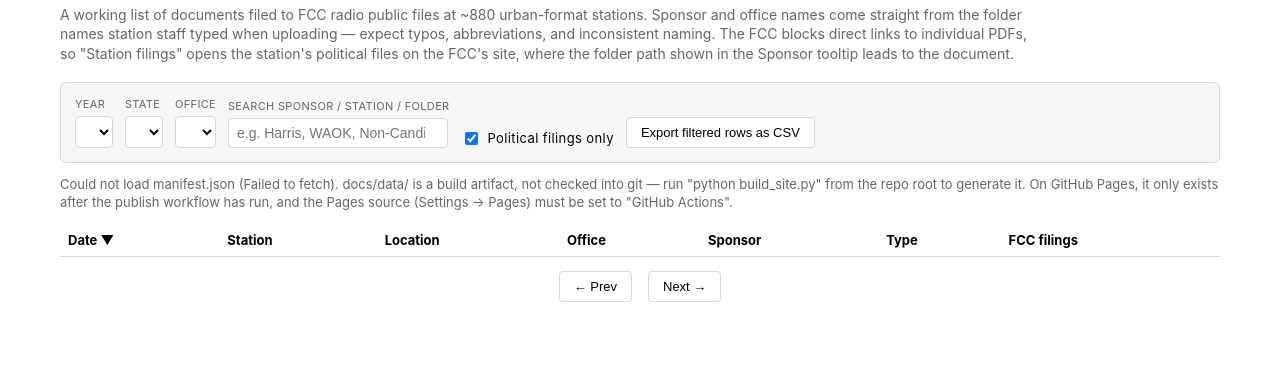
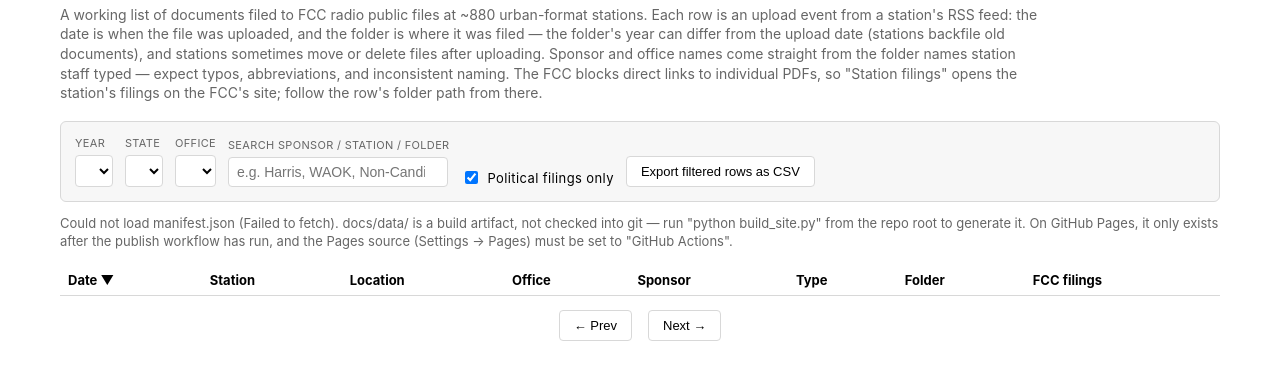
Before and after one commit to dwillis/fcc_publicfile_tracker, a plain HTML site: page docs/index.html in a window 1280 px wide. Shown: the part 50-430 px from the top of the page. Drawn offline with Linux system fonts and the light colour scheme.

Commit message:
better dates

```diff
--- a/docs/app.js
+++ b/docs/app.js
@@ -163,14 +163,14 @@ function renderTable() {
   els.tbody.innerHTML = pageRows.map((r) => {
     const location = [r[iCity], r[iState]].filter(Boolean).join(', ');
     const stationUrl = buildStationUrl(r[cols.indexOf('service')], r[iStation], r[iType]);
-    const pathTitle = escapeHtml(r[iPath] || '');
     return `<tr>
       <td>${escapeHtml(r[iDate])}</td>
       <td>${escapeHtml(r[iStation])}</td>
       <td>${escapeHtml(location)}</td>
       <td>${escapeHtml(r[iOffice])}</td>
-      <td title="${pathTitle}">${escapeHtml(r[iSponsor])}</td>
+      <td>${escapeHtml(r[iSponsor])}</td>
       <td>${escapeHtml(TYPE_LABELS[r[iType]] || r[iType])}</td>
+      <td class="path">${escapeHtml(r[iPath])}</td>
       <td>${stationUrl ? `<a href="${escapeHtml(stationUrl)}" target="_blank" rel="noopener">Station filings ↗</a>` : ''}</td>
     </tr>`;
   }).join('');
--- a/docs/index.html
+++ b/docs/index.html
@@ -100,6 +100,7 @@
   th.sort-asc::after { content: " \25B2"; }
   th.sort-desc::after { content: " \25BC"; }
   tbody tr:hover { background: var(--bg-alt); }
+  td.path { color: var(--muted); font-size: 12px; }
   a { color: var(--link); }
   .pagination { display: flex; gap: 8px; align-items: center; justify-content: center; margin: 14px 0; }
   .table-wrap { overflow-x: auto; }
@@ -109,10 +110,13 @@
   <h1>FCC Public File Tracker</h1>
   <p class="subtitle">
     A working list of documents filed to FCC radio public files at ~880 urban-format stations.
-    Sponsor and office names come straight from the folder names station staff typed when
-    uploading &mdash; expect typos, abbreviations, and inconsistent naming. The FCC blocks
-    direct links to individual PDFs, so "Station filings" opens the station's political files
-    on the FCC's site, where the folder path shown in the Sponsor tooltip leads to the document.
+    Each row is an upload event from a station's RSS feed: the date is when the file was
+    uploaded, and the folder is where it was filed &mdash; the folder's year can differ from
+    the upload date (stations backfile old documents), and stations sometimes move or delete
+    files after uploading. Sponsor and office names come straight from the folder names station
+    staff typed &mdash; expect typos, abbreviations, and inconsistent naming. The FCC blocks
+    direct links to individual PDFs, so "Station filings" opens the station's filings on the
+    FCC's site; follow the row's folder path from there.
   </p>
   <p class="generated" id="generated"></p>
 
@@ -157,6 +161,7 @@
           <th data-col="office">Office</th>
           <th data-col="sponsor">Sponsor</th>
           <th data-col="type">Type</th>
+          <th data-col="path">Folder</th>
           <th>FCC filings</th>
         </tr>
       </thead>
```
Also changed, not shown: 1 other file.
